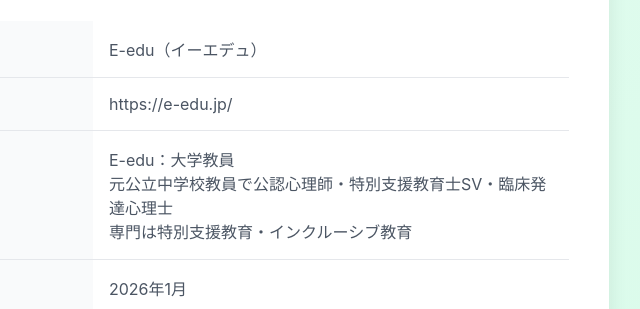
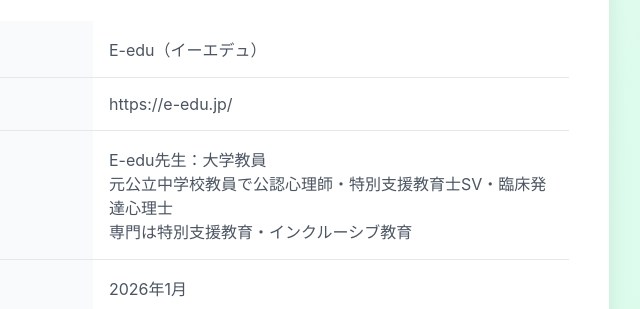
Before and after one commit to E-edu-byte/e-edu-main, a website: page about.html in a window 1280 px wide. Shown: the part 787-1096 px from the top of the page, 411-1051 px from the left. Drawn offline with Linux system fonts and the light colour scheme.

Commit message:
運営者情報の名前を「E-edu先生」に修正

```diff
--- a/about.html
+++ b/about.html
@@ -210,7 +210,7 @@
         </tr>
         <tr>
           <th>運営</th>
-          <td>E-edu：大学教員<br>元公立中学校教員で公認心理師・特別支援教育士SV・臨床発達心理士<br>専門は特別支援教育・インクルーシブ教育</td>
+          <td>E-edu先生：大学教員<br>元公立中学校教員で公認心理師・特別支援教育士SV・臨床発達心理士<br>専門は特別支援教育・インクルーシブ教育</td>
         </tr>
         <tr>
           <th>設立</th>
```
